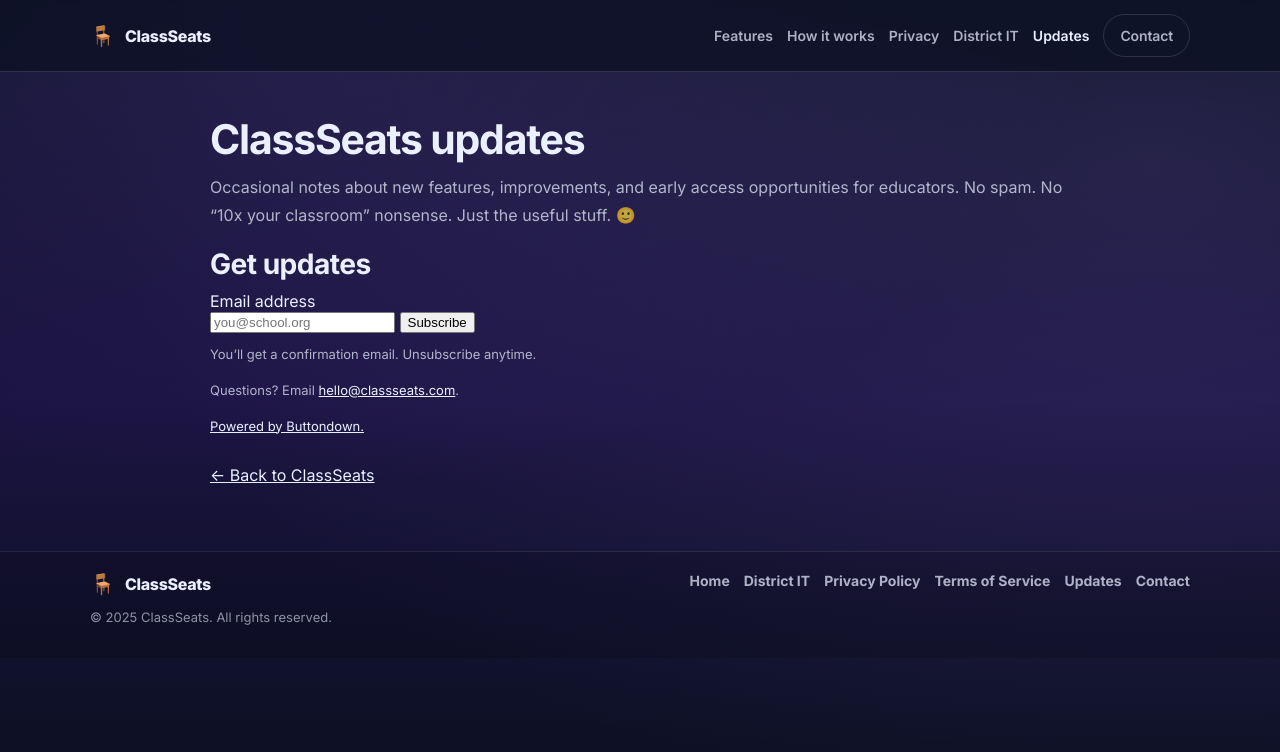
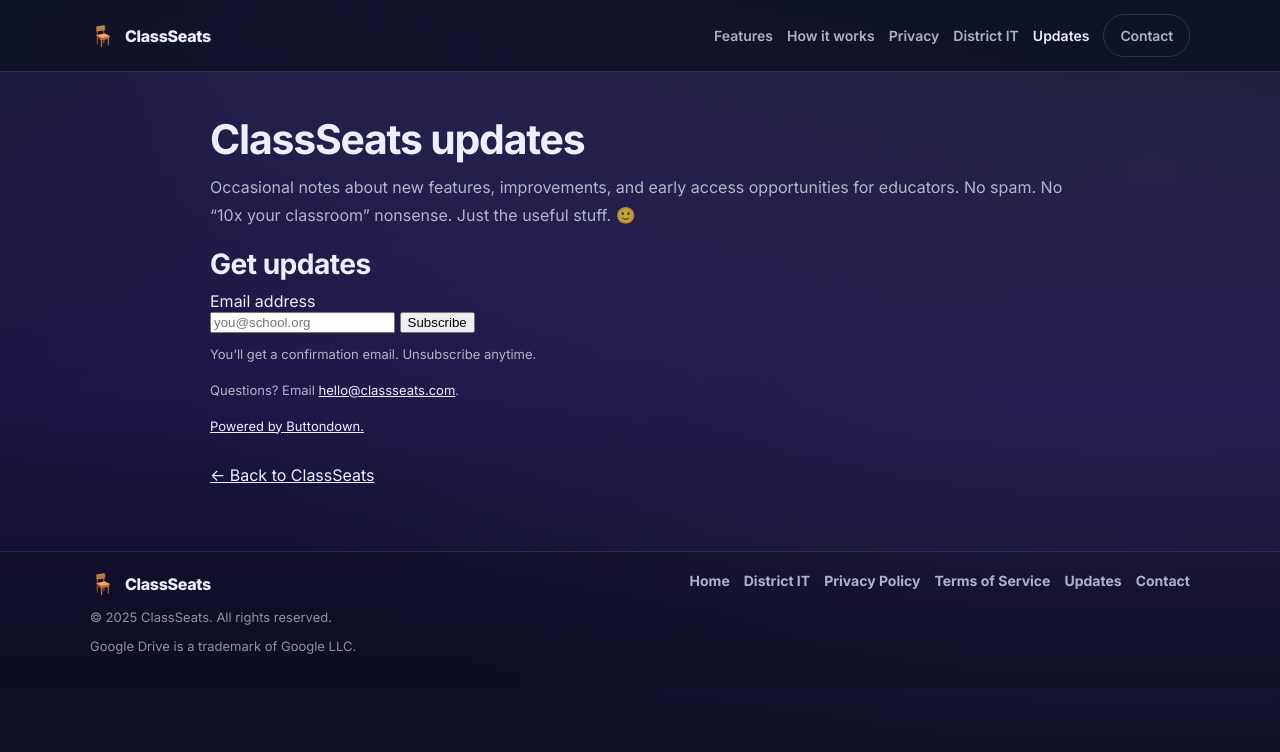
Before and after one commit to mifish3474/classseats-site, a plain HTML site: page updates.html in a window 1280 px wide. Drawn offline with Linux system fonts and the light colour scheme.

Commit message:
Add trademark notice for Google Drive

```diff
--- a/updates.html
+++ b/updates.html
@@ -102,6 +102,7 @@
             <span class="brand-name">ClassSeats</span>
           </div>
           <p class="muted small">© <span id="y"></span> ClassSeats. All rights reserved.</p>
+          <p class="muted small">Google Drive is a trademark of Google LLC.</p>
         </div>
         <div class="footer-links">
           <a href="./">Home</a>
```
